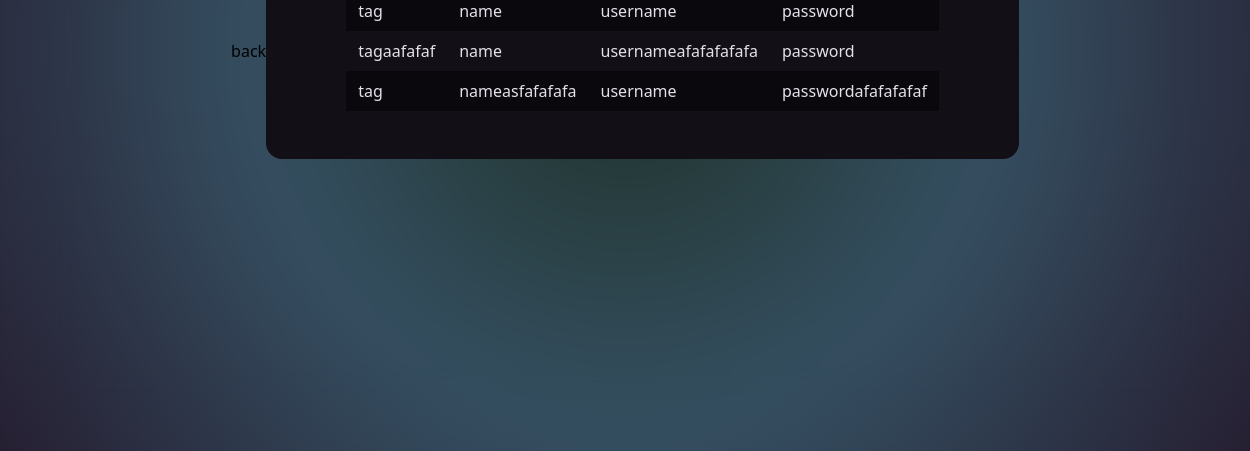
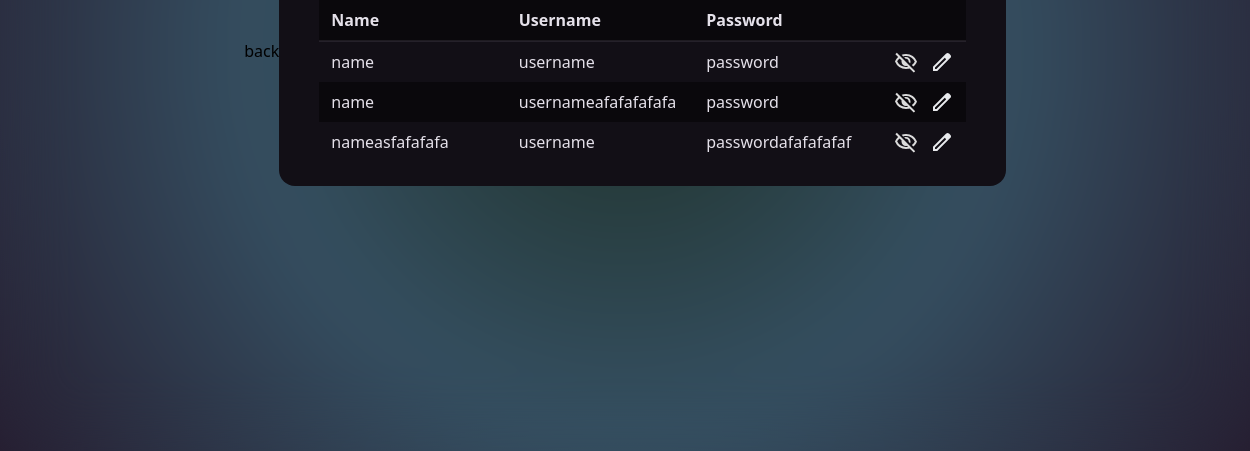
Before and after one commit to MarekSklar/PasswordManager, an Electron app: page client/html/table.html in a window 1250 px wide. Shown: the part 349-800 px from the top of the page. Drawn offline with nearby package versions, Linux system fonts and the light colour scheme; files that its build step writes are made by us from their sources.

Commit message:
table style

```diff
--- a/client/css/tailwind.css
+++ b/client/css/tailwind.css
@@ -22,6 +22,7 @@ body {
     background-image: radial-gradient(circle, #1e3128, #354f61, #261e31 );
 }
 
+/* form */
 .form-input-box {
     @apply relative my-6;
 }
@@ -38,14 +39,23 @@ body {
     @apply absolute z-10 top-1/2 right-4 -translate-y-1/2 cursor-pointer;
 }
 
+/* table */
 .data-table {
-    @apply w-auto;
+    @apply mx-4;
 
     tr {
-        @apply w-auto;
+        @apply first:border-b-2 first:border-heather-200 first:border-opacity-10;
 
-        td {
-            @apply py-2 px-3 text-heather-100;
+        th, td {
+            @apply min-w-[15vw] py-2 px-3 text-heather-100 last:min-w-0 last:flex last:gap-3;
+
+            img {
+                @apply cursor-pointer;
+            }
+        }
+
+        th {
+            @apply text-left;
         }
     }
 
--- a/client/html/register.html
+++ b/client/html/register.html
@@ -30,7 +30,7 @@
                     <input class="form-input" type="password">
                 </div>
                 <div class="flex mt-5">
-                    <button class="flex items-center justify-center w-24 h-10 text-xl rounded border-heather-300 hover:border-heather-100 border-solid border-2 font-BebasNeue text-white bg-heather-900 cursor-pointer">Save file</button>
+                    <button class="flex items-center justify-center w-24 h-10 text-xl rounded border-heather-300 hover:border-heather-100 border-solid border-2 font-BebasNeue text-white bg-heather-900 cursor-pointer">Create file</button>
                     <p class="w-80 ml-3 text-xl font-BebasNeue text-red-400"></p>
                 </div>
             </div>
--- a/client/html/table.html
+++ b/client/html/table.html
@@ -9,29 +9,47 @@
 <body>
     <div id="app-container" class="flex items-center justify-center w-full h-screen">
         <a href="index.html">back</a>
-        <div id="form-box" class="flex flex-col items-center px-20 py-12 rounded-2xl bg-heather-900">
+        <div id="form-box" class="flex flex-col items-center rounded-2xl overflow-hidden bg-heather-900">
             <div>
-                <div>
+                <div class="m-6 mt-8">
+                    <h1 class="h-fit text-center text-3xl mb-4 tracking-wide text-white font-BebasNeue">Your beautiful passwords</h1>
+                    <div class="max-h-[75vh] rounded-lg overflow-y-auto">
                         <table class="data-table">
                             <tr>
-                            <td>tag</td>
+                                <th>Name</th>
+                                <th>Username</th>
+                                <th>Password</th>
+                                <th></th>
+                            </tr>
+                            <tr>
                                 <td>name</td>
                                 <td>username</td>
                                 <td>password</td>
+                                <td>
+                                    <img src="../img/visibility_off.svg">
+                                    <img src="../img/edit.svg">
+                                </td>
                             </tr>
                             <tr>
-                            <td>tagaafafaf</td>
                                 <td>name</td>
                                 <td>usernameafafafafafa</td>
                                 <td>password</td>
+                                <td>
+                                    <img src="../img/visibility_off.svg">
+                                    <img src="../img/edit.svg">
+                                </td>
                             </tr>
                             <tr>
-                            <td>tag</td>
                                 <td>nameasfafafafa</td>
                                 <td>username</td>
                                 <td>passwordafafafafaf</td>
+                                <td>
+                                    <img src="../img/visibility_off.svg">
+                                    <img src="../img/edit.svg">
+                                </td>
                             </tr>
                         </table>
+                    </div>
                 </div>
                 <div>
                     <div class="hidden">
```
Also changed, not shown: client/img/edit.svg (added). Lines whose indentation alone changed are shown as unchanged.
